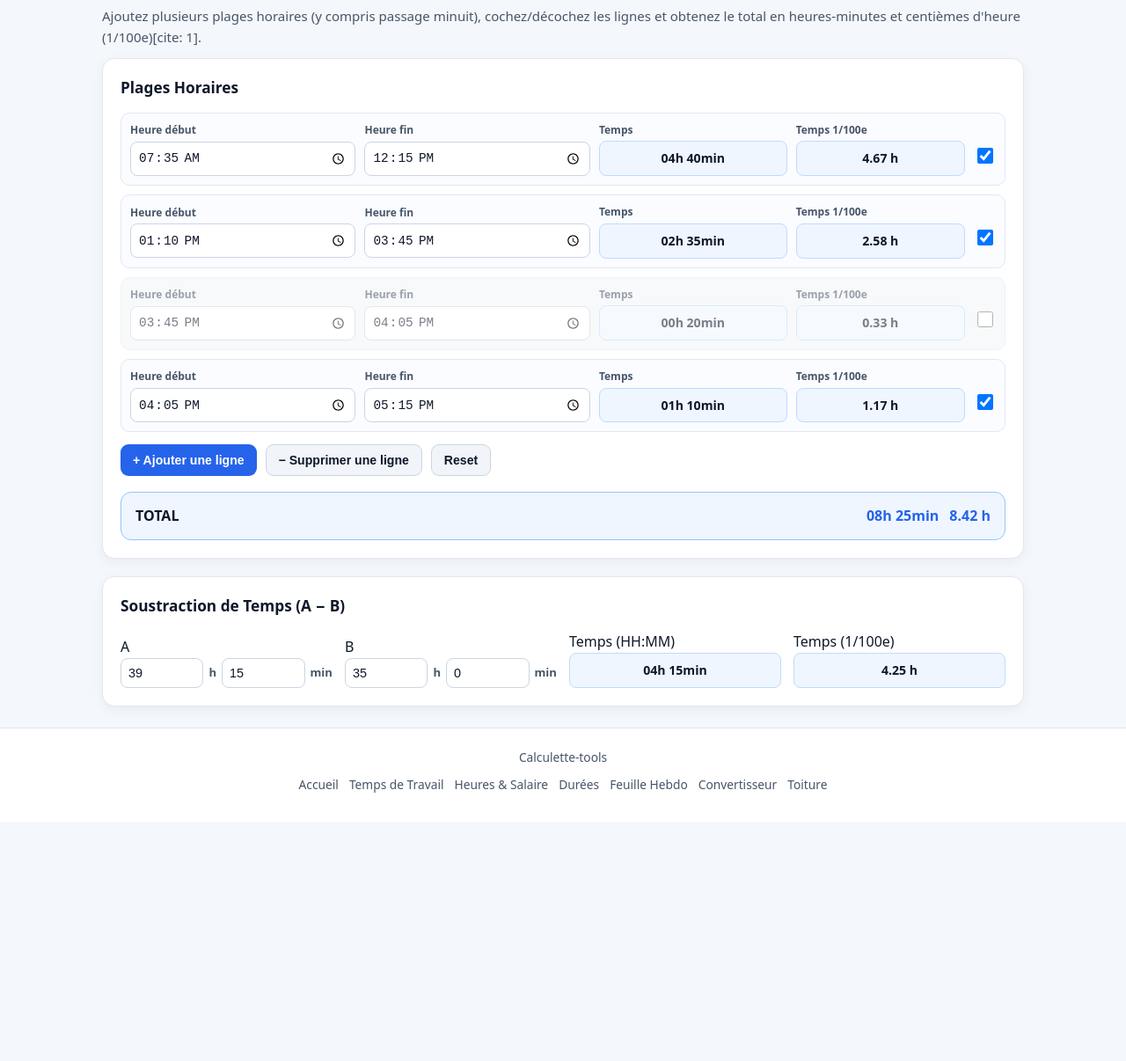
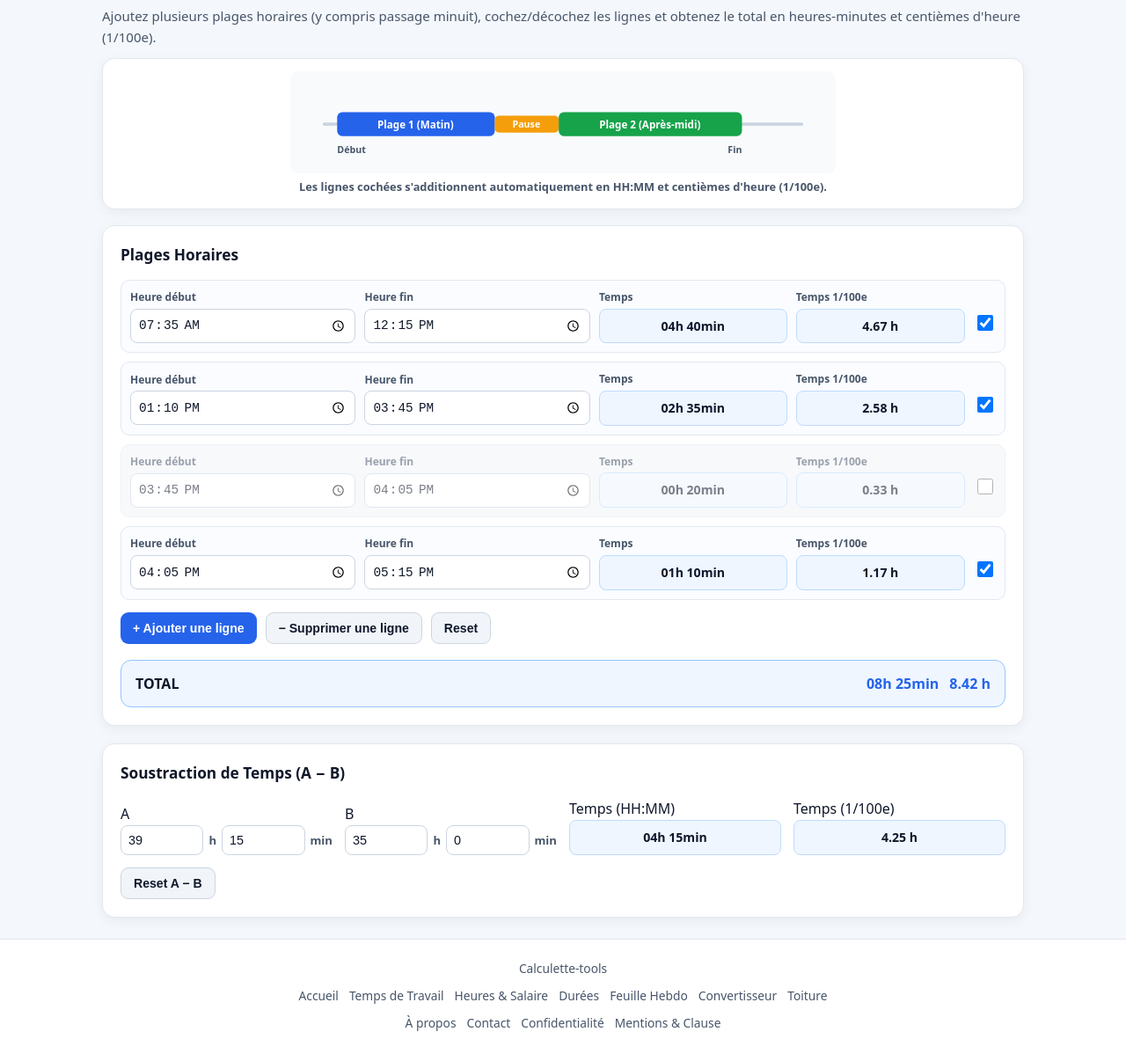
Before and after one commit to Alyasmalikit/calculette-tools, a plain HTML site: page working-time-calculator.html in a window 1280 px wide. Shown: the part 129-1335 px from the top of the page at 88% size. Before the commit the page ends 1063 px from the top, so only its background shows below. Drawn offline with Linux system fonts and the light colour scheme.

Commit message:
Update working-time-calculator.html

```diff
--- a/working-time-calculator.html
+++ b/working-time-calculator.html
@@ -117,6 +117,30 @@
   }
   .page-head p { margin: 0; color: var(--muted); font-size: 0.94rem; }
 
+  /* Diagram Card */
+  .diagram-card {
+    background: var(--surface);
+    border: 1px solid var(--border);
+    border-radius: var(--radius);
+    padding: 14px;
+    box-shadow: var(--shadow);
+    margin-bottom: 18px;
+    text-align: center;
+  }
+  .diagram-card svg {
+    width: 100%;
+    max-width: 620px;
+    height: auto;
+    display: block;
+    margin: 0 auto;
+  }
+  .diagram-caption {
+    margin-top: 6px;
+    font-size: 0.8rem;
+    color: var(--muted);
+    font-weight: 600;
+  }
+
   /* Cards */
   .card {
     background: var(--surface);
@@ -150,9 +174,7 @@
     background: #f1f5f9;
   }
   @media (max-width: 760px) {
-    .slot-row {
-      grid-template-columns: repeat(2, minmax(0, 1fr));
-    }
+    .slot-row { grid-template-columns: repeat(2, minmax(0, 1fr)); }
   }
   .slot-field label {
     display: block;
@@ -321,7 +343,24 @@
 <main class="container">
   <div class="page-head">
     <h1 data-t="pageTitle">Calculateur du Temps de Travail (Journée ou Semaine)</h1>
-    <p data-t="pageSub">Ajoutez plusieurs plages horaires (y compris passage minuit), cochez/décochez les lignes et obtenez le total en heures-minutes et centièmes d'heure (1/100e)[cite: 1].</p>
+    <p data-t="pageSub">Ajoutez plusieurs plages horaires (y compris passage minuit), cochez/décochez les lignes et obtenez le total en heures-minutes et centièmes d'heure (1/100e).</p>
+  </div>
+
+  <!-- Shift & Break Timeline SVG Diagram -->
+  <div class="diagram-card">
+    <svg viewBox="0 0 640 120" role="img" aria-label="Schéma plages horaires et pauses">
+      <rect x="0" y="0" width="640" height="120" rx="10" fill="#f8fafc"/>
+      <line x1="40" y1="62" x2="600" y2="62" stroke="#cbd5e1" stroke-width="4" stroke-linecap="round"/>
+      <rect x="55" y="48" width="185" height="28" rx="6" fill="#2563eb"/>
+      <rect x="240" y="52" width="75" height="20" rx="5" fill="#f59e0b"/>
+      <rect x="315" y="48" width="215" height="28" rx="6" fill="#16a34a"/>
+      <text x="147" y="67" fill="#ffffff" font-family="system-ui, sans-serif" font-size="12" font-weight="700" text-anchor="middle">Plage 1 (Matin)</text>
+      <text x="277" y="66" fill="#ffffff" font-family="system-ui, sans-serif" font-size="11" font-weight="700" text-anchor="middle">Pause</text>
+      <text x="422" y="67" fill="#ffffff" font-family="system-ui, sans-serif" font-size="12" font-weight="700" text-anchor="middle">Plage 2 (Après-midi)</text>
+      <text x="55" y="96" fill="#475569" font-family="system-ui, sans-serif" font-size="11" font-weight="600">Début</text>
+      <text x="530" y="96" fill="#475569" font-family="system-ui, sans-serif" font-size="11" font-weight="600" text-anchor="end">Fin</text>
+    </svg>
+    <div class="diagram-caption" data-t="diagCap">Les lignes cochées s'additionnent automatiquement en HH:MM et centièmes d'heure (1/100e).</div>
   </div>
 
   <div class="card">
@@ -373,6 +412,9 @@
         <div class="out-pill" id="subOutDec">4.25 h</div>
       </div>
     </div>
+    <div class="toolbar" style="margin-bottom:0;">
+      <button type="button" class="btn-sec" onclick="resetSub()" data-t="btnResetSub">Reset A − B</button>
+    </div>
   </div>
 </main>
 
@@ -388,22 +430,33 @@
       <a href="convertisseur.html" data-t="navCv">Convertisseur</a>
       <a href="toiture-croupe.html" data-t="navTo">Toiture</a>
     </div>
+    <div class="footer-links">
+      <a href="about.html" data-t="navAbout">À propos</a>
+      <a href="contact.html" data-t="navContact">Contact</a>
+      <a href="privacy.html" data-t="navPrivacy">Confidentialité</a>
+      <a href="disclaimer.html" data-t="navDisclaimer">Mentions &amp; Clause</a>
+    </div>
   </div>
 </footer>
 
 <script>
+  const LANG_KEY = "calculette_lang_v1";
   let lang = "fr";
+
   const dict = {
     fr: {
       btn: "EN",
       navHome: "Accueil", navWt: "Temps de Travail", navWh: "Heures & Salaire",
       navTc: "Durées", navFh: "Feuille Hebdo", navCv: "Convertisseur", navTo: "Toiture",
+      navAbout: "À propos", navContact: "Contact", navPrivacy: "Confidentialité", navDisclaimer: "Mentions & Clause",
       pageTitle: "Calculateur du Temps de Travail (Journée ou Semaine)",
       pageSub: "Ajoutez plusieurs plages horaires (y compris passage minuit), cochez/décochez les lignes et obtenez le total en heures-minutes et centièmes d'heure (1/100e).",
+      diagCap: "Les lignes cochées s'additionnent automatiquement en HH:MM et centièmes d'heure (1/100e).",
       secSlots: "Plages Horaires",
       btnAdd: "+ Ajouter une ligne",
       btnRemove: "− Supprimer une ligne",
       btnReset: "Reset",
+      btnResetSub: "Reset A − B",
       lblTotal: "TOTAL",
       secSub: "Soustraction de Temps (A − B)",
       lblResHM: "Temps (HH:MM)",
@@ -417,12 +470,15 @@
       btn: "FR",
       navHome: "Home", navWt: "Working Time", navWh: "Working Hours",
       navTc: "Time Calculator", navFh: "Weekly Timesheet", navCv: "Decimal Converter", navTo: "Hip Roof",
+      navAbout: "About", navContact: "Contact", navPrivacy: "Privacy Policy", navDisclaimer: "Disclaimer",
       pageTitle: "Working Time Calculator (Day or Week)",
       pageSub: "Add multiple time slots (including overnight shifts), toggle row checkboxes, and view totals in hours-minutes and hundredths of an hour (1/100e).",
+      diagCap: "Checked rows sum automatically into HH:MM and decimal hundredths of an hour (1/100e).",
       secSlots: "Time Slots",
       btnAdd: "+ Add a line",
       btnRemove: "− Remove a line",
       btnReset: "Reset",
+      btnResetSub: "Reset A − B",
       lblTotal: "TOTAL",
       secSub: "Time Subtraction (A − B)",
       lblResHM: "Time (HH:MM)",
@@ -509,11 +565,14 @@
 
   function resetSlots() {
     slots = JSON.parse(JSON.stringify(defaultSlots));
-    document.getElementById("subAh").value = 39;
-    document.getElementById("subAm").value = 15;
-    document.getElementById("subBh").value = 35;
-    document.getElementById("subBm").value = 0;
     renderSlots();
+  }
+
+  function resetSub() {
+    document.getElementById("subAh").value = "39";
+    document.getElementById("subAm").value = "15";
+    document.getElementById("subBh").value = "35";
+    document.getElementById("subBm").value = "0";
     calcSub();
   }
 
@@ -541,17 +600,16 @@
   }
 
   function calcSub() {
-    const ah = Number(document.getElementById("subAh").value) || 0;
-    const am = Number(document.getElementById("subAm").value) || 0;
-    const bh = Number(document.getElementById("subBh").value) || 0;
-    const bm = Number(document.getElementById("subBm").value) || 0;
+    const ah = parseFloat(document.getElementById("subAh").value) || 0;
+    const am = parseFloat(document.getElementById("subAm").value) || 0;
+    const bh = parseFloat(document.getElementById("subBh").value) || 0;
+    const bm = parseFloat(document.getElementById("subBm").value) || 0;
     const diff = (ah * 60 + am) - (bh * 60 + bm);
     document.getElementById("subOutHM").textContent = fmtHM(diff);
     document.getElementById("subOutDec").textContent = `${(diff / 60).toFixed(2)} h`;
   }
 
-  function toggleLang() {
-    lang = lang === "fr" ? "en" : "fr";
+  function applyLang() {
     document.documentElement.lang = lang;
     const d = dict[lang];
     document.getElementById("langBtn").textContent = d.btn;
@@ -563,8 +621,17 @@
     calcSub();
   }
 
-  renderSlots();
-  calcSub();
+  function toggleLang() {
+    lang = lang === "fr" ? "en" : "fr";
+    try { localStorage.setItem(LANG_KEY, lang); } catch (e) {}
+    applyLang();
+  }
+
+  try {
+    if (localStorage.getItem(LANG_KEY) === "en") lang = "en";
+  } catch (e) {}
+
+  applyLang();
 </script>
 
 </body>
```
